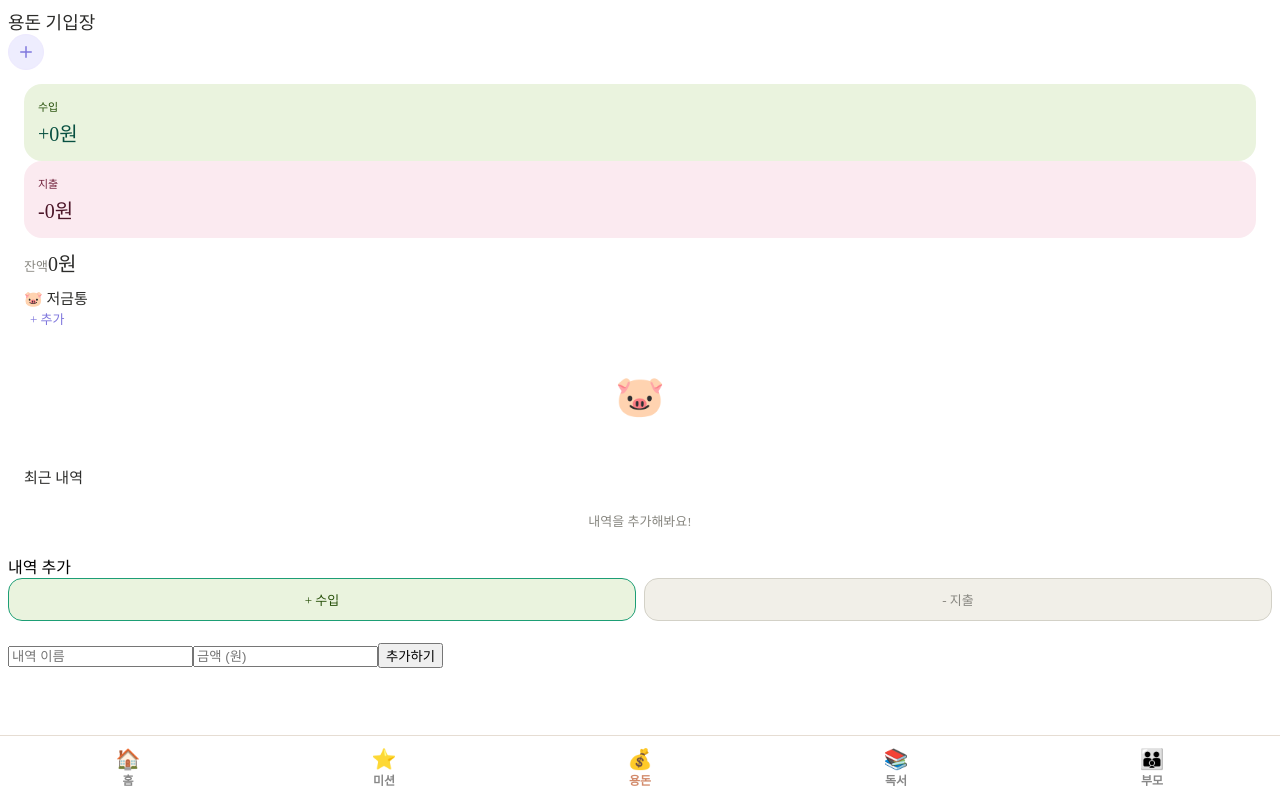
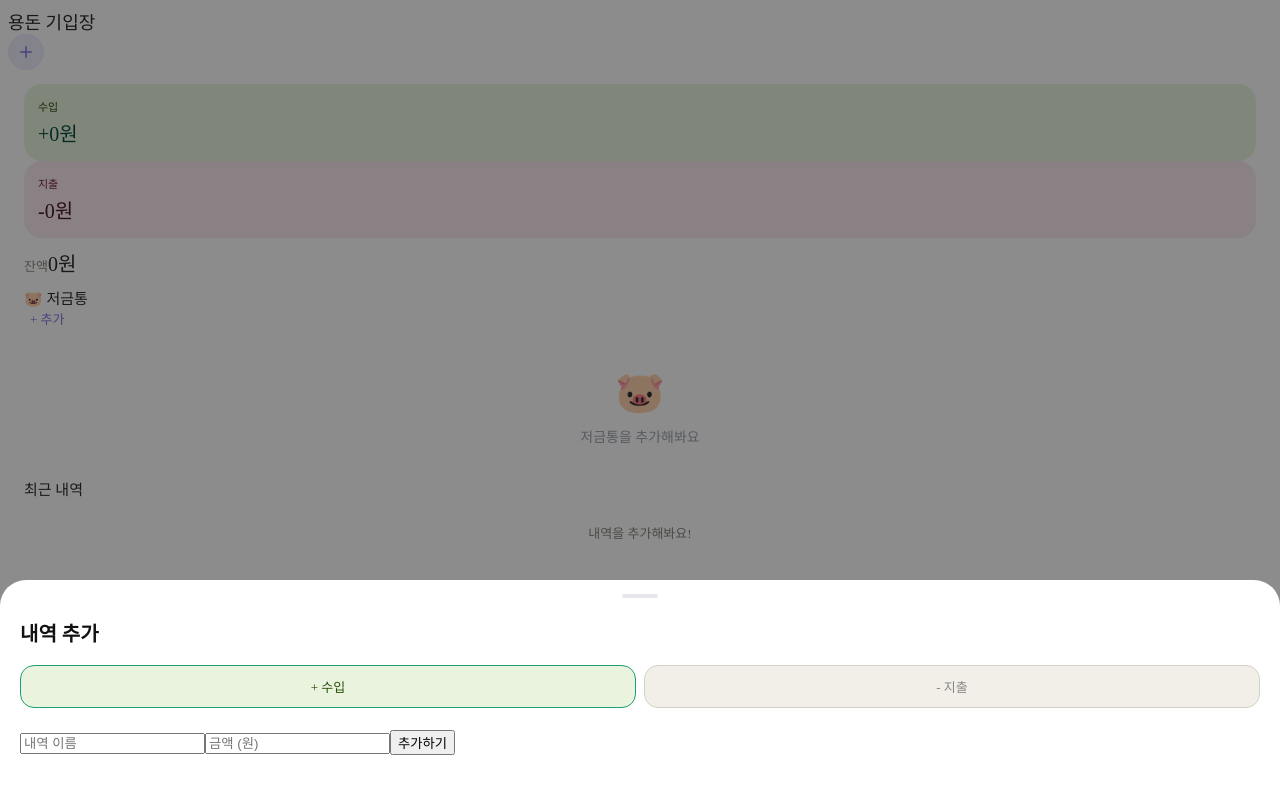
Before and after one commit to thegod1218/daily-kids, a React (Vite) app: page /child/money in a window 1280 px wide. Both pictures are taken after a click on the button "내역 추가". Built offline with nearby package versions, Linux system fonts and the light colour scheme.

Commit message:
Update Common.jsx

```diff
--- a/src/components/Common.jsx
+++ b/src/components/Common.jsx
@@ -3,49 +3,48 @@ import React from 'react'
 export function Sheet({ open, onClose, title, children }) {
   if (!open) return null
   return (
-    <div className="sheet-overlay" onClick={onClose}>
-      <div className="sheet" onClick={e => e.stopPropagation()}>
-        <div className="sh-handle" />
-        {title && <div className="sh-title">{title}</div>}
+    <div onClick={onClose} style={{ position: 'fixed', inset: 0, background: 'rgba(0,0,0,0.45)', zIndex: 200, display: 'flex', alignItems: 'flex-end' }}>
+      <div onClick={e => e.stopPropagation()} style={{ background: 'white', borderRadius: '26px 26px 0 0', padding: '0 20px 36px', width: '100%', maxHeight: '90vh', overflowY: 'auto' }}>
+        <div style={{ width: 36, height: 4, borderRadius: 2, background: '#E5E7EB', margin: '14px auto 20px' }} />
+        {title && <div style={{ fontSize: 20, fontWeight: 700, color: '#111', marginBottom: 18 }}>{title}</div>}
         {children}
       </div>
     </div>
   )
 }
 
-export function LevelUp({ level, onClose }) {
+export function ProgBar({ value, color = '#D28A6A', style }) {
   return (
-    <div className="levelup">
-      <div style={{ fontSize:64, marginBottom:14 }}>🏆</div>
-      <div style={{ fontSize:34, fontWeight:800, color:'white', marginBottom:8, letterSpacing:'-.5px' }}>레벨업!</div>
-      <div style={{ fontSize:20, color:'rgba(255,255,255,.85)', marginBottom:6 }}>Lv.{level} 달성</div>
-      <div style={{ fontSize:15, color:'rgba(255,255,255,.6)', marginBottom:36, lineHeight:1.7, textAlign:'center' }}>계속 미션을 완료해서<br />캐릭터를 키워봐요!</div>
-      <button onClick={onClose} style={{ padding:'15px 48px', borderRadius:20, background:'white', border:'none', color:'var(--indigo)', fontSize:17, fontWeight:700, cursor:'pointer', fontFamily:'inherit' }}>신난다!</button>
+    <div style={{ height: 6, background: '#F1EFE8', borderRadius: 3, overflow: 'hidden', ...style }}>
+      <div style={{ height: '100%', width: `${Math.min(100, Math.max(0, value))}%`, background: color, borderRadius: 3, transition: 'width 0.5s' }} />
     </div>
   )
 }
 
-export function ProgBar({ value, color = 'var(--indigo)', style }) {
+export function Empty({ emoji, message, msg }) {
   return (
-    <div className="prog" style={style}>
-      <div className="prog-f" style={{ width:`${Math.min(100,Math.max(0,value))}%`, background:color }} />
+    <div style={{ textAlign: 'center', padding: '32px 20px', color: '#9CA3AF', fontSize: 14 }}>
+      {emoji && <div style={{ fontSize: 40, marginBottom: 10 }}>{emoji}</div>}
+      {message || msg}
     </div>
   )
 }
 
-export function Toggle({ checked, onChange, color = 'var(--indigo)' }) {
+export function LevelUp({ level, onClose }) {
   return (
-    <div onClick={() => onChange(!checked)} style={{ width:46, height:28, borderRadius:14, background: checked ? color : 'var(--bg2)', position:'relative', cursor:'pointer', transition:'background .2s', flexShrink:0 }}>
-      <div style={{ width:22, height:22, background:'white', borderRadius:'50%', position:'absolute', top:3, left: checked ? 21 : 3, transition:'left .2s' }} />
+    <div style={{ position: 'fixed', inset: 0, background: '#D28A6A', display: 'flex', flexDirection: 'column', alignItems: 'center', justifyContent: 'center', zIndex: 500, textAlign: 'center', padding: 40 }}>
+      <div style={{ fontSize: 64, marginBottom: 14 }}>🏆</div>
+      <div style={{ fontSize: 34, fontWeight: 800, color: 'white', marginBottom: 8 }}>레벨업!</div>
+      <div style={{ fontSize: 20, color: 'rgba(255,255,255,.85)', marginBottom: 36 }}>Lv.{level} 달성</div>
+      <button onClick={onClose} style={{ padding: '15px 48px', borderRadius: 20, background: 'white', border: 'none', color: '#D28A6A', fontSize: 17, fontWeight: 700, cursor: 'pointer', fontFamily: 'inherit' }}>신난다!</button>
     </div>
   )
 }
 
-export function Empty({ emoji, msg }) {
+export function Toggle({ checked, onChange, color = '#D28A6A' }) {
   return (
-    <div style={{ textAlign:'center', padding:'36px 20px', color:'var(--ink3)', fontSize:14 }}>
-      {emoji && <div style={{ fontSize:40, marginBottom:10 }}>{emoji}</div>}
-      {msg}
+    <div onClick={() => onChange(!checked)} style={{ width: 46, height: 28, borderRadius: 14, background: checked ? color : '#E5E7EB', position: 'relative', cursor: 'pointer', transition: 'background 0.2s', flexShrink: 0 }}>
+      <div style={{ width: 22, height: 22, background: 'white', borderRadius: '50%', position: 'absolute', top: 3, left: checked ? 21 : 3, transition: 'left 0.2s' }} />
     </div>
   )
 }
```
